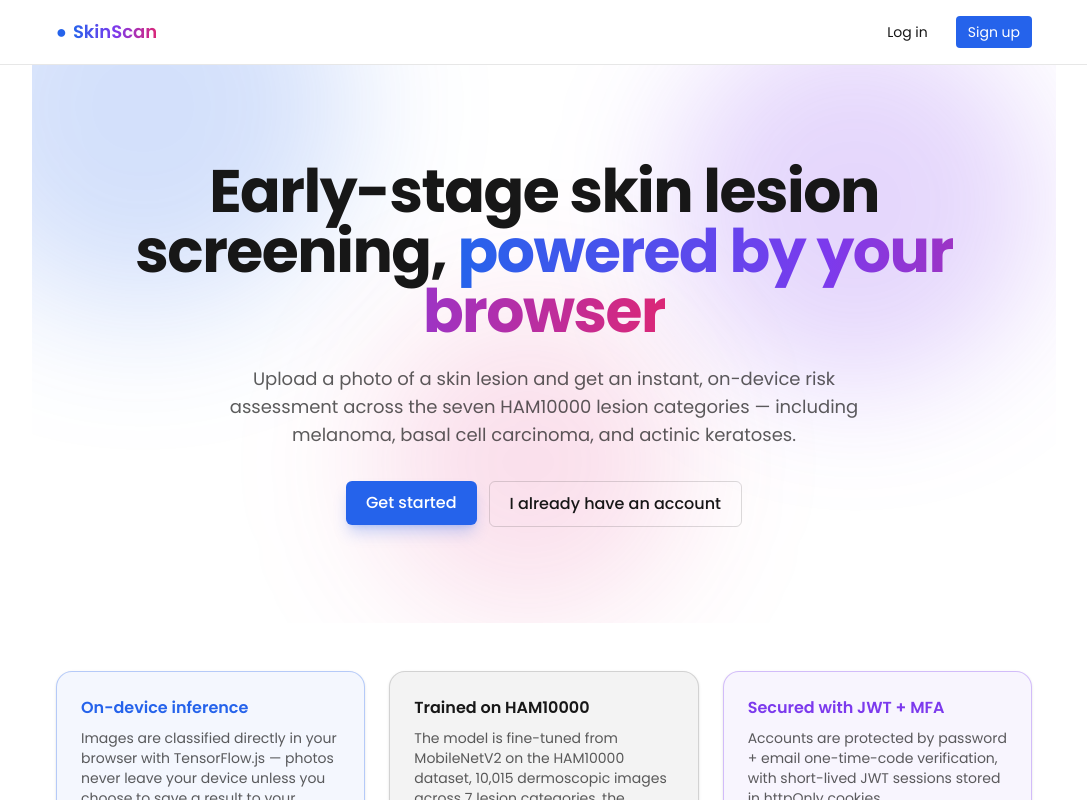
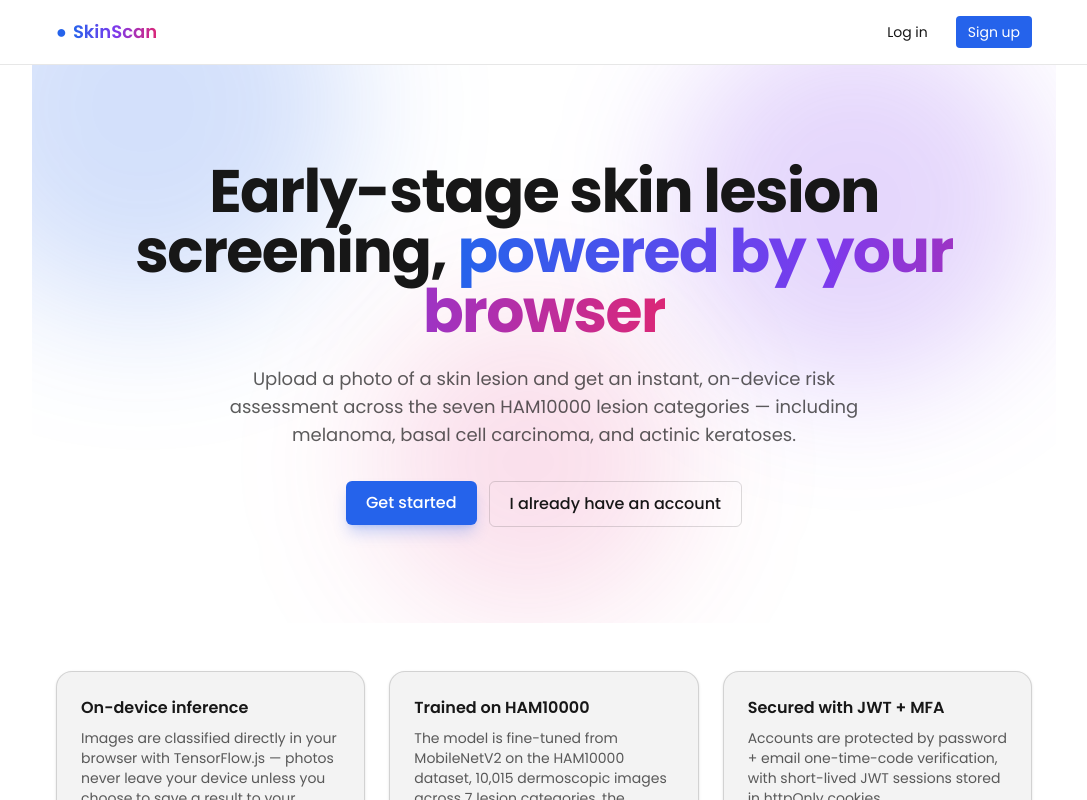
Before and after one commit to jacoboshvire/skincancerdetector, a Next.js app: page / in a window 1280 px wide. Shown: the top 800 px of the page, without its empty margins (96-1183 px from the left). Built offline with nearby package versions, Linux system fonts and the light colour scheme.

Commit message:
auto commit @Wed Jun 24 22:21:25 BST 2026

```diff
--- a/src/app/page.tsx
+++ b/src/app/page.tsx
@@ -7,8 +7,8 @@
   {
     title: "On-device inference",
     body: "Images are classified directly in your browser with TensorFlow.js — photos never leave your device unless you choose to save a result to your history.",
-    color: "border-accent-blue/30 bg-accent-blue/5",
-    titleColor: "text-accent-blue",
+    color: "border-foreground/15 bg-foreground/5",
+    titleColor: "text-foreground",
   },
   {
     title: "Trained on HAM10000",
@@ -19,8 +19,8 @@
   {
     title: "Secured with JWT + MFA",
     body: "Accounts are protected by password + email one-time-code verification, with short-lived JWT sessions stored in httpOnly cookies.",
-    color: "border-accent-purple/30 bg-accent-purple/5",
-    titleColor: "text-accent-purple",
+    color: "border-foreground/15 bg-foreground/5",
+    titleColor: "text-foreground",
   },
 ];
 
```
